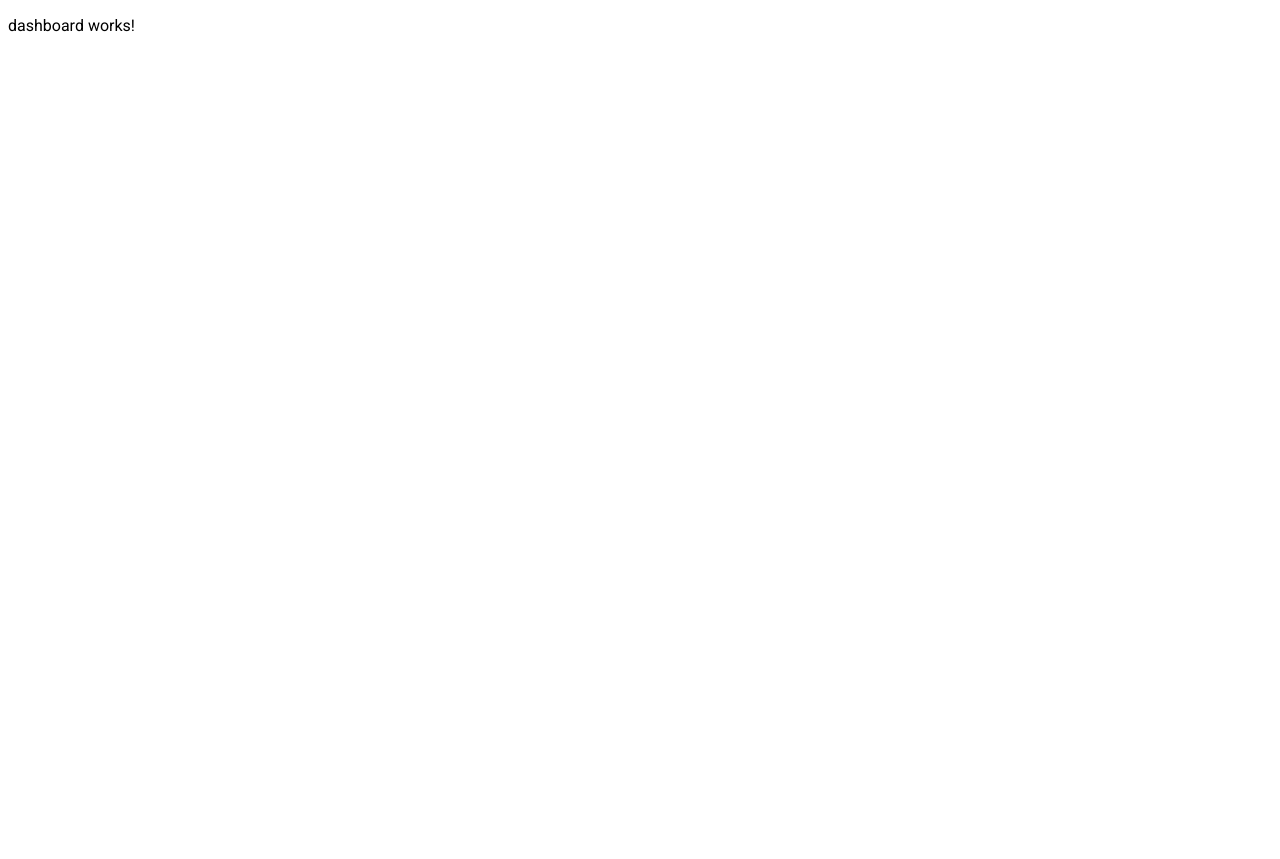
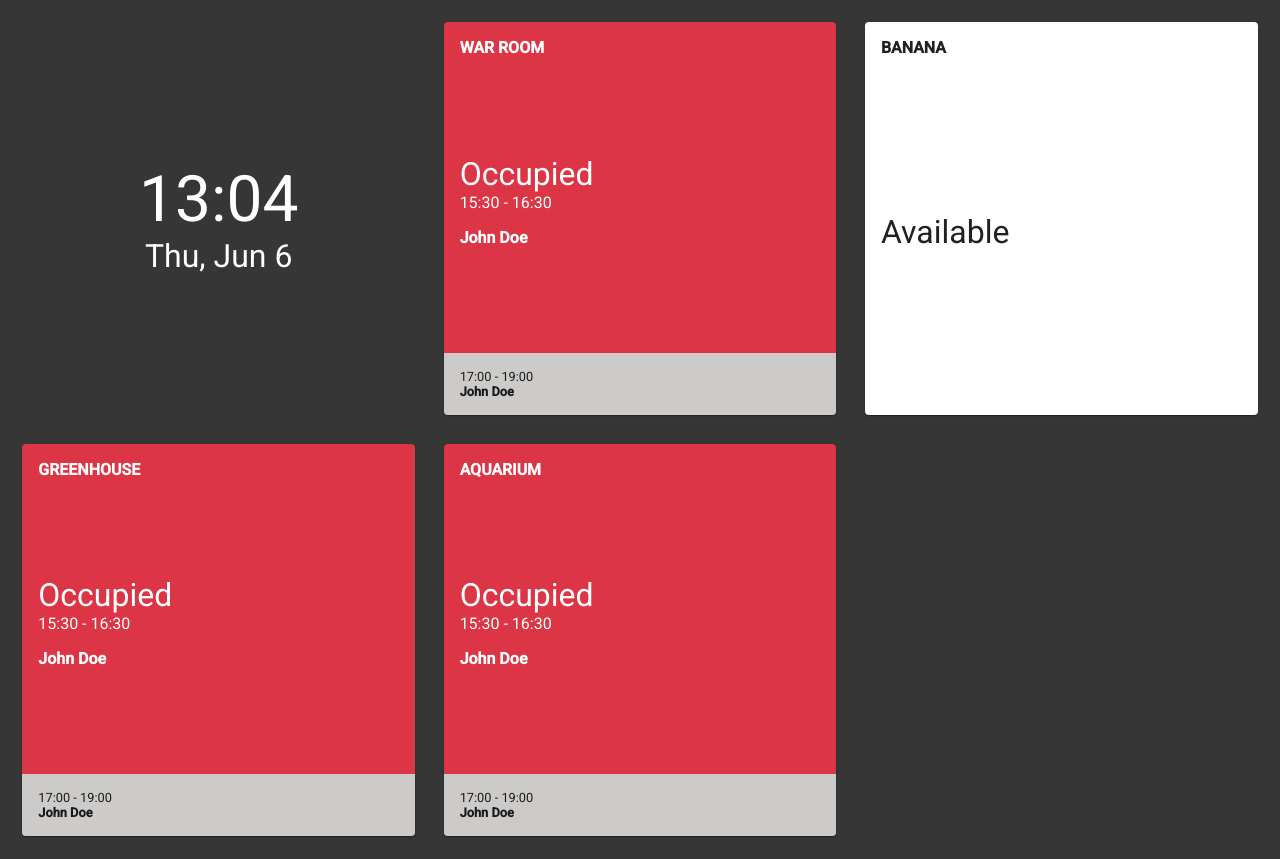
Before and after one commit to rogerg93/room-booking, an Angular app: page /dashboard in a window 1280 px wide. Before the commit the page ends 800 px from the top, so only its background shows below. Built offline with nearby package versions, Linux system fonts and the light colour scheme.

Commit message:
Add dashboard component, add grid, create mock room data

```diff
--- a/package.json
+++ b/package.json
@@ -21,6 +21,7 @@
     "@angular/platform-browser": "~7.2.0",
     "@angular/platform-browser-dynamic": "~7.2.0",
     "@angular/router": "~7.2.0",
+    "bootstrap": "^4.3.1",
     "core-js": "^2.5.4",
     "hammerjs": "^2.0.8",
     "rxjs": "~6.3.3",
--- a/src/app/app.module.ts
+++ b/src/app/app.module.ts
@@ -1,4 +1,5 @@
 import { BrowserModule } from '@angular/platform-browser';
+import { HttpClientModule } from '@angular/common/http';
 import { NgModule } from '@angular/core';
 import { BrowserAnimationsModule } from '@angular/platform-browser/animations';
 
@@ -11,6 +12,7 @@ import { AppComponent } from './app.component';
   ],
   imports: [
     BrowserModule,
+    HttpClientModule,
     BrowserAnimationsModule,
     AppRoutingModule
   ],
--- a/src/app/dashboard/dashboard/dashboard.component.html
+++ b/src/app/dashboard/dashboard/dashboard.component.html
@@ -1,3 +1,53 @@
-<p>
-    dashboard works!
-</p>
+<div class="grid-wrapper">
+    <mat-grid-list cols="3" rowHeight="1:1" gutterSize="1rem">
+
+        <mat-grid-tile>
+            <div class="row">
+                <div class="col font-size-extra-large text-white text-center">
+                    {{ today | date: "HH:mm" }}
+                </div>
+                <div class="col font-size-large text-white text-center">
+                    {{ today | date: "E, LLL d" }}
+                </div>
+            </div>
+        </mat-grid-tile>
+
+        <mat-grid-tile *ngFor="let r of rooms | async">
+            <mat-card class="d-flex flex-column card" [class.bg-danger]="r.occupied">
+                <mat-card-title [ngClass]="r.occupied ? 'text-white' : 'text-black'">
+                    <div class="text-uppercase font-weight-bold">{{ r.room }}</div>
+                </mat-card-title>
+                <mat-card-content class="d-flex flex-column align-items-left justify-content-center flex-grow-1" [ngClass]="r.occupied ? 'text-white' : 'text-black'">
+                    <!-- Occupied -->
+                    <ng-container *ngIf="r.occupied">
+                        <div class="row">
+                            <div class="col">
+                                <div class="font-size-large">Occupied</div>
+                                <div>{{ r.bookings[0].start | date: "HH:mm" }} - {{ r.bookings[0].end | date: "HH:mm" }}</div>
+                            </div>
+                        </div>
+                        <div class="row mt-3">
+                            <div class="col">
+                                <div class="font-weight-bold">{{ r.bookings[0].employee }}</div>
+                            </div>
+                        </div>
+                    </ng-container>
+                    <!-- Available -->
+                    <ng-container *ngIf="!r.occupied">
+                        <div class="row">
+                            <div class="col">
+                                <div class="font-size-large">Available</div>
+                            </div>
+                        </div>
+                    </ng-container>
+                </mat-card-content>
+                <mat-card-footer *ngIf="r.bookings && r.bookings[1]" class="background-light-gray rounded-bottom">
+                    <div class="font-size-small">
+                        {{ r.bookings[1].start | date: "HH:mm" }} - {{ r.bookings[1].end | date: "HH:mm" }}
+                    </div>
+                    <div class="font-size-small font-weight-bold">{{ r.bookings[1].employee }}</div>
+                </mat-card-footer>
+            </mat-card>
+        </mat-grid-tile>
+    </mat-grid-list>
+</div>
--- a/src/app/dashboard/dashboard/dashboard.component.scss
+++ b/src/app/dashboard/dashboard/dashboard.component.scss
@@ -0,0 +1,12 @@
+.grid-wrapper {
+  padding: 1rem;
+}
+
+.card {
+  height: 89%;
+  width: 89%;
+}
+
+mat-card-footer {
+  padding: 1rem;
+}
--- a/src/app/dashboard/dashboard/dashboard.component.ts
+++ b/src/app/dashboard/dashboard/dashboard.component.ts
@@ -1,4 +1,6 @@
 import { Component, OnInit } from '@angular/core';
+import { Observable } from 'rxjs';
+import { HttpClient } from '@angular/common/http';
 
 @Component({
   selector: 'app-dashboard',
@@ -7,9 +9,19 @@ import { Component, OnInit } from '@angular/core';
 })
 export class DashboardComponent implements OnInit {
 
-  constructor() { }
+  public today = new Date();
+  public rooms: Observable<any>;
+
+  constructor(
+    private http: HttpClient
+  ) { }
 
   ngOnInit() {
+    this.rooms = this.getRoomsData();
+  }
+
+  private getRoomsData(): Observable<any> {
+    return this.http.get('./assets/mock-data/rooms.json');
   }
 
 }
--- a/src/app/shared/shared.module.ts
+++ b/src/app/shared/shared.module.ts
@@ -1,10 +1,14 @@
 import { NgModule } from '@angular/core';
 import { CommonModule } from '@angular/common';
 import { MatButtonModule } from '@angular/material/button';
+import { MatGridListModule } from '@angular/material/grid-list';
+import { MatCardModule } from '@angular/material/card';
 
 const MODULES = [
   CommonModule,
-  MatButtonModule
+  MatButtonModule,
+  MatGridListModule,
+  MatCardModule
 ];
 
 @NgModule({
--- /dev/null
+++ b/src/assets/mock-data/rooms.json
@@ -0,0 +1,58 @@
+[
+    {
+        "id": 0,
+        "room": "War Room",
+        "occupied": true,
+        "bookings": [
+            {
+                "start": "1559835000000",
+                "end": "1559838600000",
+                "employee": "John Doe"
+            },
+            {
+                "start": "1559840400000",
+                "end": "1559847600000",
+                "employee": "John Doe"
+            }
+        ]
+    },
+    {
+        "id": 1,
+        "room": "Banana",
+        "occupied": false
+    },
+    {
+        "id": 2,
+        "room": "Greenhouse",
+        "occupied": true,
+        "bookings": [
+            {
+                "start": "1559835000000",
+                "end": "1559838600000",
+                "employee": "John Doe"
+            },
+            {
+                "start": "1559840400000",
+                "end": "1559847600000",
+                "employee": "John Doe"
+            }
+        ]
+    },
+    {
+        "id": 2,
+        "room": "Aquarium",
+        "occupied": true,
+        "bookings": [
+            {
+                "start": "1559835000000",
+                "end": "1559838600000",
+                "employee": "John Doe"
+            },
+            {
+                "start": "1559840400000",
+                "end": "1559847600000",
+                "employee": "John Doe"
+            }
+        ]
+    }
+]
--- /dev/null
+++ b/src/assets/styles/colors.scss
@@ -0,0 +1,23 @@
+$white: #ffffff;
+$gray: #363636;
+$light-gray: #cccbca;
+
+// text
+
+.text-white {
+  color: $white;
+}
+
+.text-gray {
+  color: $gray;
+}
+
+.text-light-gray {
+  color: $light-gray;
+}
+
+// background
+
+.background-light-gray {
+    background-color: $light-gray;
+}
--- /dev/null
+++ b/src/assets/styles/font-sizes.scss
@@ -0,0 +1,25 @@
+$font-size-small: 0.8rem;
+$font-size-regular: 1rem;
+$font-size-medium: 1.5rem;
+$font-size-large: 2rem;
+$font-size-extra-large: 4rem;
+
+.font-size-small {
+    font-size: $font-size-small;
+}
+
+.font-size-regular {
+    font-size: $font-size-regular;
+}
+
+.font-size-medium {
+    font-size: $font-size-medium;
+}
+
+.font-size-large {
+    font-size: $font-size-large;
+}
+
+.font-size-extra-large {
+    font-size: $font-size-extra-large;
+}
--- a/src/styles.scss
+++ b/src/styles.scss
@@ -1,5 +1,21 @@
+// Required
+@import "node_modules/bootstrap/scss/functions";
+@import "node_modules/bootstrap/scss/variables";
+@import "node_modules/bootstrap/scss/mixins";
+@import "node_modules/bootstrap/scss/utilities";
+
 @import "~@angular/material/prebuilt-themes/indigo-pink.css";
+@import "src/assets/styles/colors.scss";
+@import "src/assets/styles/font-sizes.scss";
 
 * {
-    font-family: 'Roboto', sans-serif;
+  font-family: "Roboto", sans-serif;
+  font-size: $font-size-regular;
 }
+
+html,
+body {
+  margin: 0;
+  padding: 0;
+  background-color: $gray;
+}
```
Also changed, not shown: 1 other file (tests, documents, lock files or other folders).
